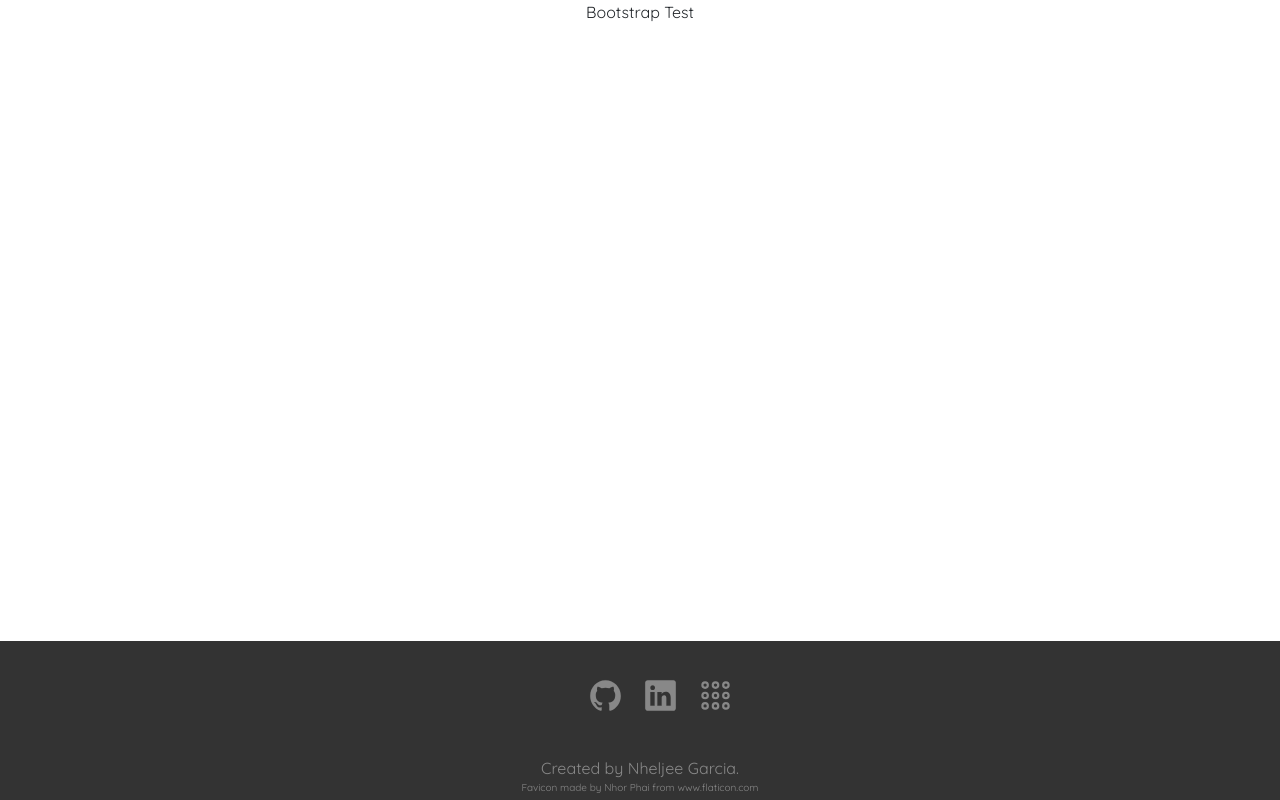
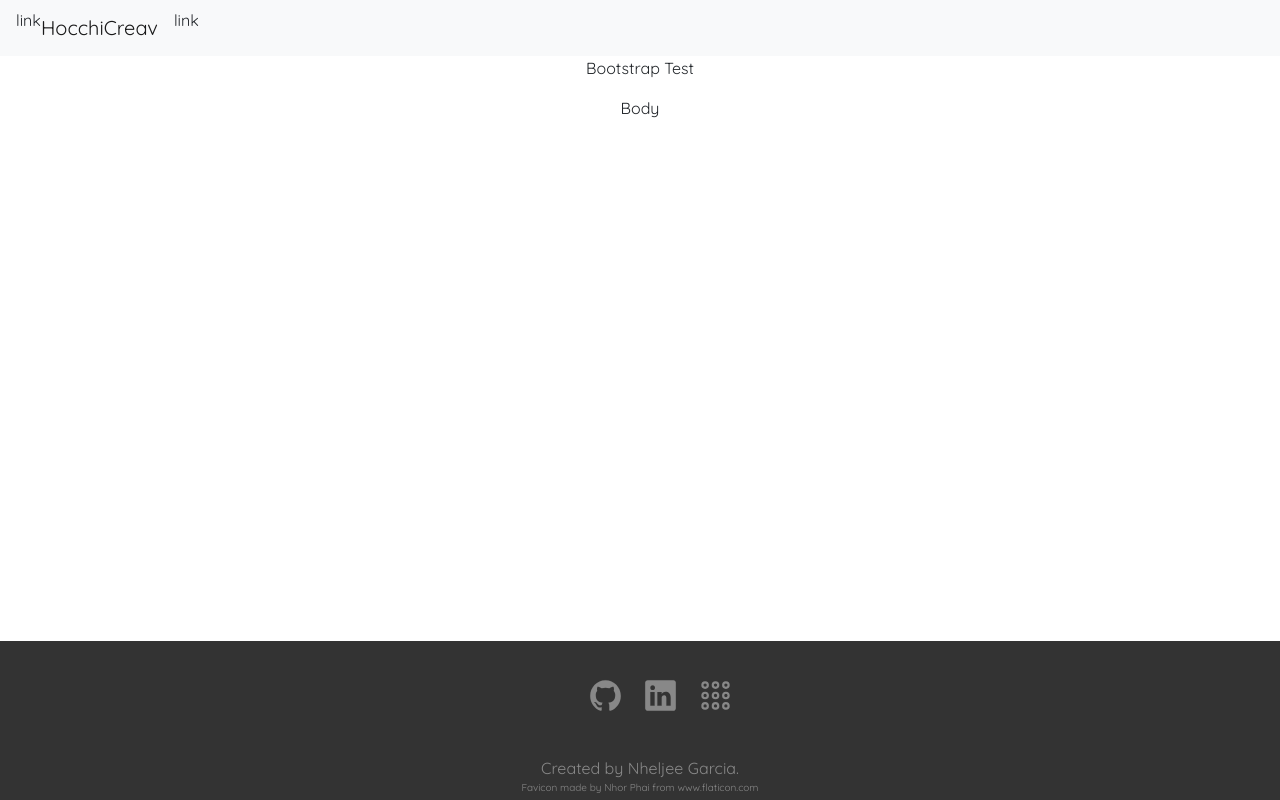
Before and after one commit to garcian5/Hocchikisu-Creavheengs, a React (Create React App) app in the folder frontend/: page / in a window 1280 px wide. Built offline with nearby package versions, Linux system fonts and the light colour scheme.

Commit message:
added test navbar

```diff
--- a/frontend/src/App.css
+++ b/frontend/src/App.css
@@ -27,6 +27,8 @@ p {
     position: relative;
     padding-bottom: 10px; /* height of your footer */
 }
+
+.center { text-align: center; }
 
 
 /*-----------------------------------------------------
@@ -85,3 +87,19 @@ footer {
 ion-icon {
     pointer-events: none;
 }
+
+
+/*-----------------------------------------------------
+    NAVBAR STYLE
+-------------------------------------------------------*/
+
+.navbar.navbar-inverse .navbar-header .navbar-brand {
+    display: block;
+    text-align: center;
+    float: none;
+    vertical-align: top;
+}
+
+.navbar.navbar-inverse .navbar-header {
+    float: none;
+}
--- a/frontend/src/App.js
+++ b/frontend/src/App.js
@@ -1,13 +1,17 @@
 import './App.css';
 import Footer from './components/presentational/Footer';
 import 'bootstrap/dist/css/bootstrap.css';
+import NavBar from './components/presentational/NavBar';
+
 
 function App() {
     return (
         <div className="App">
+            <NavBar />
             <div className="container">
                 <p>Bootstrap Test</p>
             </div>
+            <p>Body</p>
             <Footer />
         </div>
     );
--- /dev/null
+++ b/frontend/src/components/presentational/NavBar.js
@@ -0,0 +1,19 @@
+import React from "react";
+
+function NavBar() {
+    return (
+        <nav class="navbar navbar-expand-lg navbar-light bg-light">
+            <div className="center">
+                <p>link</p>
+            </div>
+            <a class="navbar-brand" href="https://getbootstrap.com/docs/4.0/components/navbar/">HocchiCreav</a>
+            <div className="center">
+                <p>link</p>
+            </div>
+        </nav>
+    )
+}
+
+// bootstrap centering
+// https://www.codeply.com/go/kTGlK9Axdk
+export default NavBar;
```
